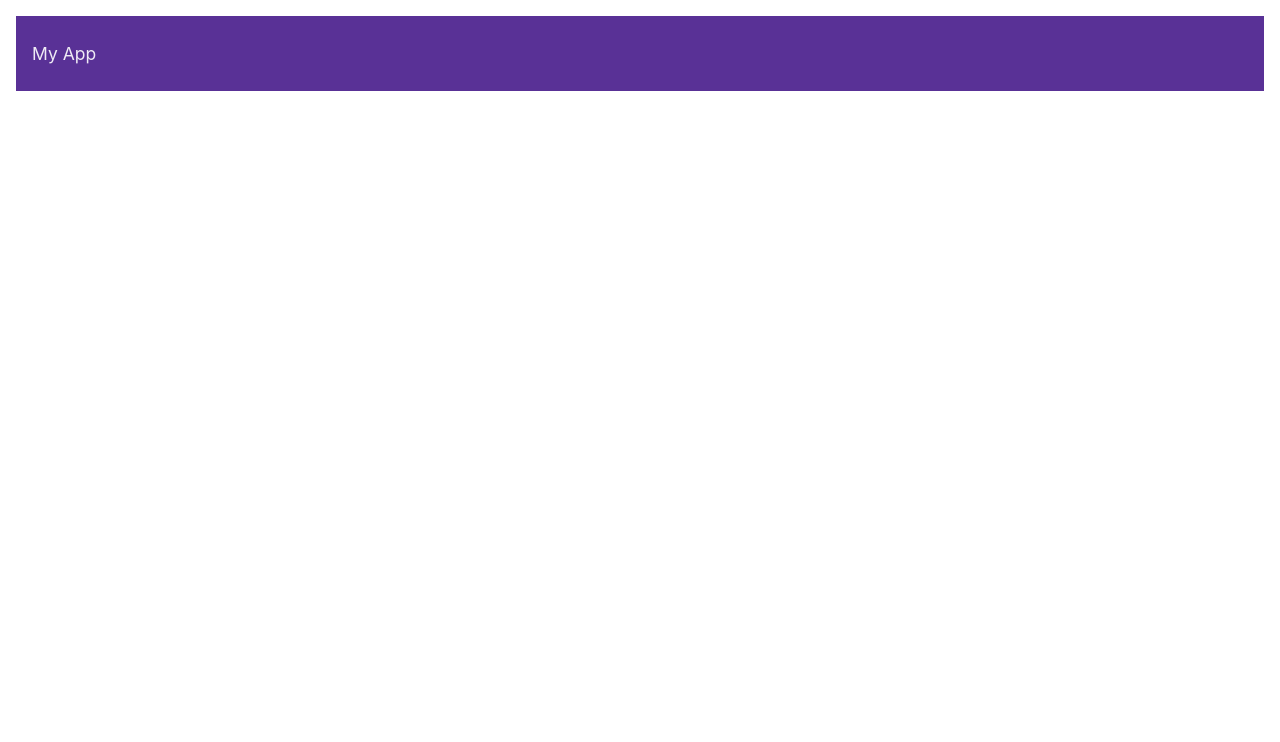
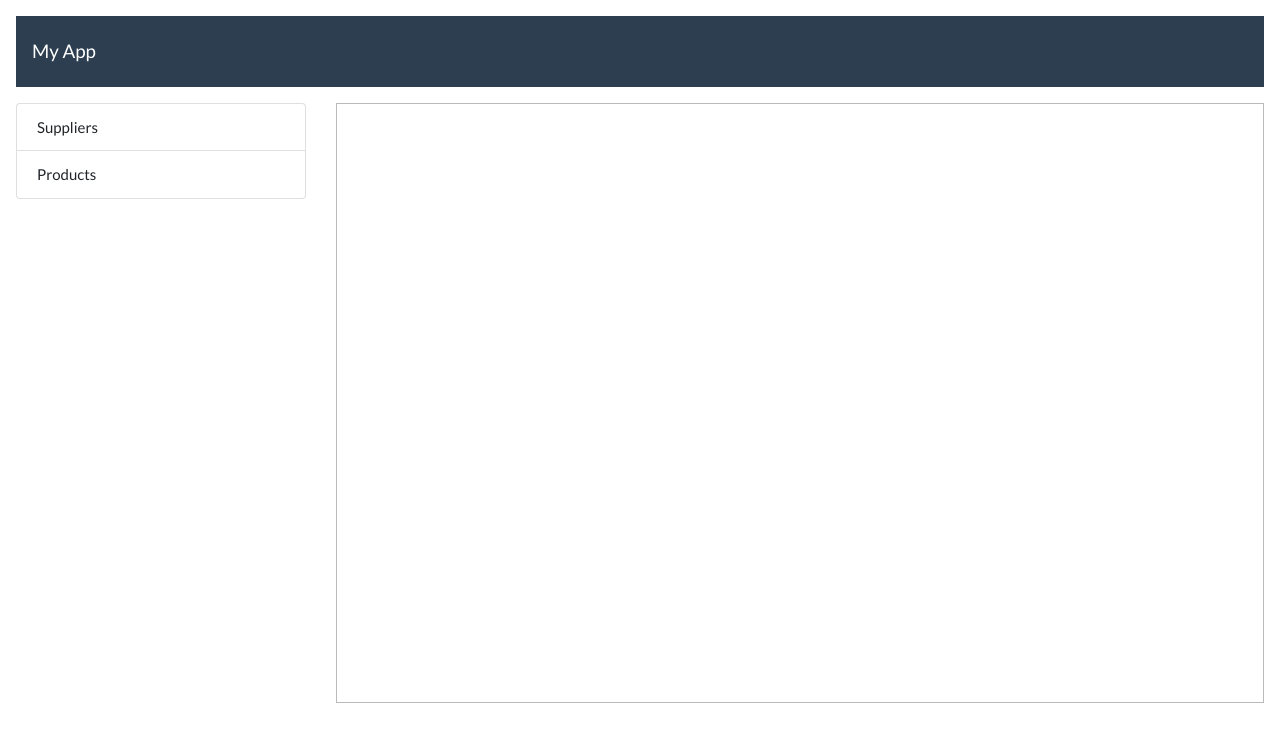
Before and after one commit to Shyave/my-app, an Angular app: page / in a window 1280 px wide. Shown: the top 742 px of the page. Built offline with nearby package versions, Linux system fonts and the light colour scheme.

Commit message:
routing is done

```diff
--- a/src/app/app.component.css
+++ b/src/app/app.component.css
@@ -0,0 +1,13 @@
+.section{
+    margin: 16px 0;
+}
+
+.list-group-item{
+    cursor: pointer;
+    outline: none;
+}
+
+.router-section{
+    border: 1px solid #bbbaba;
+    height: calc(100vh - 200px);
+}
--- a/src/app/app.component.html
+++ b/src/app/app.component.html
@@ -1,6 +1,26 @@
 <!--The content below is only a placeholder and can be replaced.-->
-<div class   = "bs-component">
-  <nav class = "navbar navbar-expand-lg navbar-dark bg-primary">
-    <a class = "navbar-brand" href = "#">My App</a>
-  </nav>
-</div>
+<header>
+  <div class        = "bs-component">
+    <nav class      = "navbar navbar-expand-lg navbar-dark bg-primary">
+      <a class      = "navbar-brand" href      = "#">My App</a>
+    </nav>
+  </div>
+</header>
+
+<section class      = "section">
+  <div class        = "row">
+    <!-- This section is for the navigation / routing links -->
+    <div class      = "col-sm-3">
+        <ul class   = "list-group inverse">
+          <li class = "list-group-item" *ngFor = "let nav of navBar" title = "{{nav.desc}}" routerLink = "{{nav.link}}" routerLinkActive="active">{{nav.name}}</li>
+        </ul>
+    </div>
+
+    <!-- This section is for routing output -->
+    <div class      = "col-sm-9">
+      <div class    = "router-section">
+        <router-outlet></router-outlet>
+      </div>
+    </div>
+  </div>
+</section>
--- a/src/app/app.component.ts
+++ b/src/app/app.component.ts
@@ -5,6 +5,12 @@ import { Component } from '@angular/core';
   templateUrl: './app.component.html',
   styleUrls: ['./app.component.css']
 })
+
 export class AppComponent {
   title = 'app';
+
+  navBar = [
+    { name: 'Suppliers', desc: 'This section is related to suppliers', link: 'suppliers'},
+    { name: 'Products', desc: 'This section is related to products', link: 'products'}
+  ];
 }
--- /dev/null
+++ b/src/app/app.routing.ts
@@ -0,0 +1,10 @@
+import { RouterModule, Routes } from '@angular/router';
+
+import { SuppliersComponent } from './suppliers/suppliers.component';
+import { ProductsComponent } from './products/products.component';
+
+const routes: Routes = [
+    { path: 'suppliers', component: SuppliersComponent },
+    { path: 'products', component: ProductsComponent }
+];
+export const AppRoutersModule = RouterModule.forRoot(routes);
--- /dev/null
+++ b/src/app/products/products.component.html
@@ -0,0 +1,3 @@
+<p>
+  products works!
+</p>
--- /dev/null
+++ b/src/app/products/products.component.ts
@@ -0,0 +1,15 @@
+import { Component, OnInit } from '@angular/core';
+
+@Component({
+  selector: 'app-products',
+  templateUrl: './products.component.html',
+  styleUrls: ['./products.component.css']
+})
+export class ProductsComponent implements OnInit {
+
+  constructor() { }
+
+  ngOnInit() {
+  }
+
+}
--- /dev/null
+++ b/src/app/suppliers/suppliers.component.html
@@ -0,0 +1,3 @@
+<p>
+  suppliers works!
+</p>
--- /dev/null
+++ b/src/app/suppliers/suppliers.component.ts
@@ -0,0 +1,15 @@
+import { Component, OnInit } from '@angular/core';
+
+@Component({
+  selector: 'app-suppliers',
+  templateUrl: './suppliers.component.html',
+  styleUrls: ['./suppliers.component.css']
+})
+export class SuppliersComponent implements OnInit {
+
+  constructor() { }
+
+  ngOnInit() {
+  }
+
+}
--- a/src/index.html
+++ b/src/index.html
@@ -1,13 +1,13 @@
 <!doctype html>
-<html lang="en">
+<html lang      = "en">
 <head>
-  <meta charset="utf-8">
+  <meta charset = "utf-8">
   <title>MyApp</title>
-  <base href="/">
+  <base href    = "/">
 
-  <meta name="viewport" content="width=device-width, initial-scale=1">
-  <link rel="icon" type="image/x-icon" href="favicon.ico">
-  <link rel="stylesheet" href="https://maxcdn.bootstrapcdn.com/bootswatch/4.0.0/pulse/bootstrap.min.css" />
+  <meta name    = "viewport" content = "width=device-width, initial-scale=1">
+  <link rel     = "icon" type        = "image/x-icon" href = "favicon.ico">
+  <link rel     = "stylesheet" href  = "https://maxcdn.bootstrapcdn.com/bootswatch/4.0.0/flatly/bootstrap.min.css" />
 </head>
 <body>
   <app-root></app-root>
```
Also changed, not shown: src/app/app.module.ts (+10 -3 lines), src/app/products/products.component.css (added), src/app/suppliers/suppliers.component.css (added), 2 other files (tests, documents, lock files or other folders).
